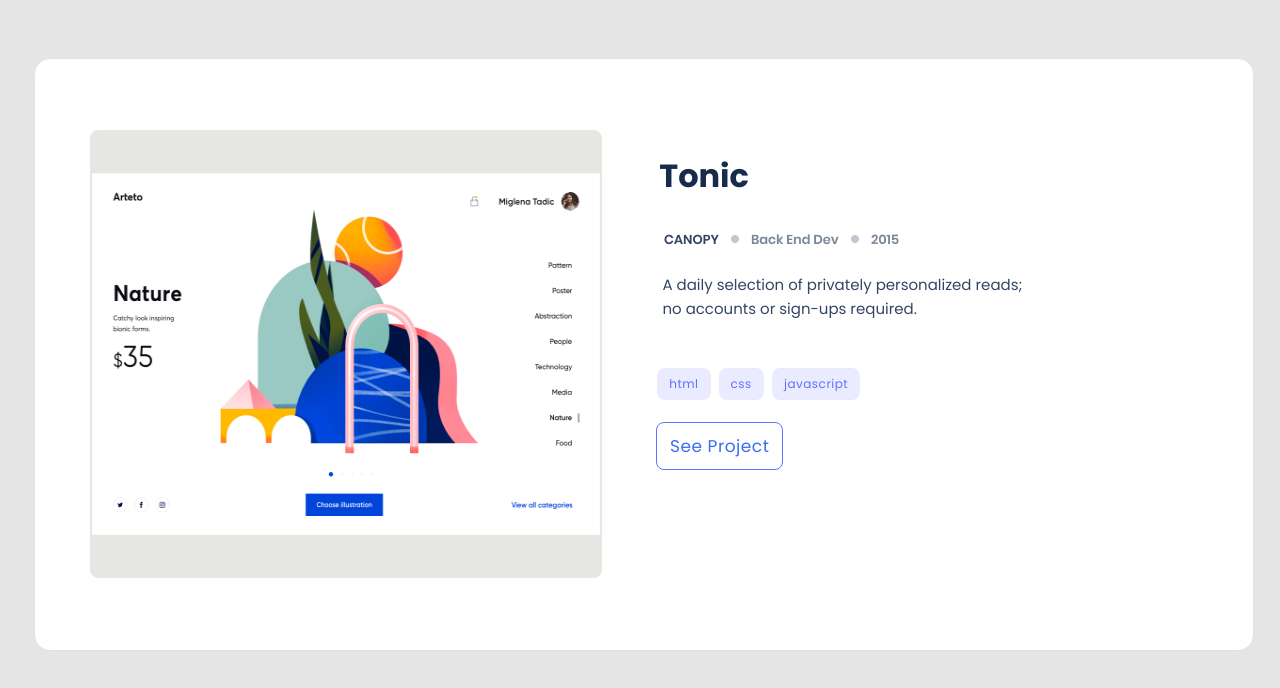
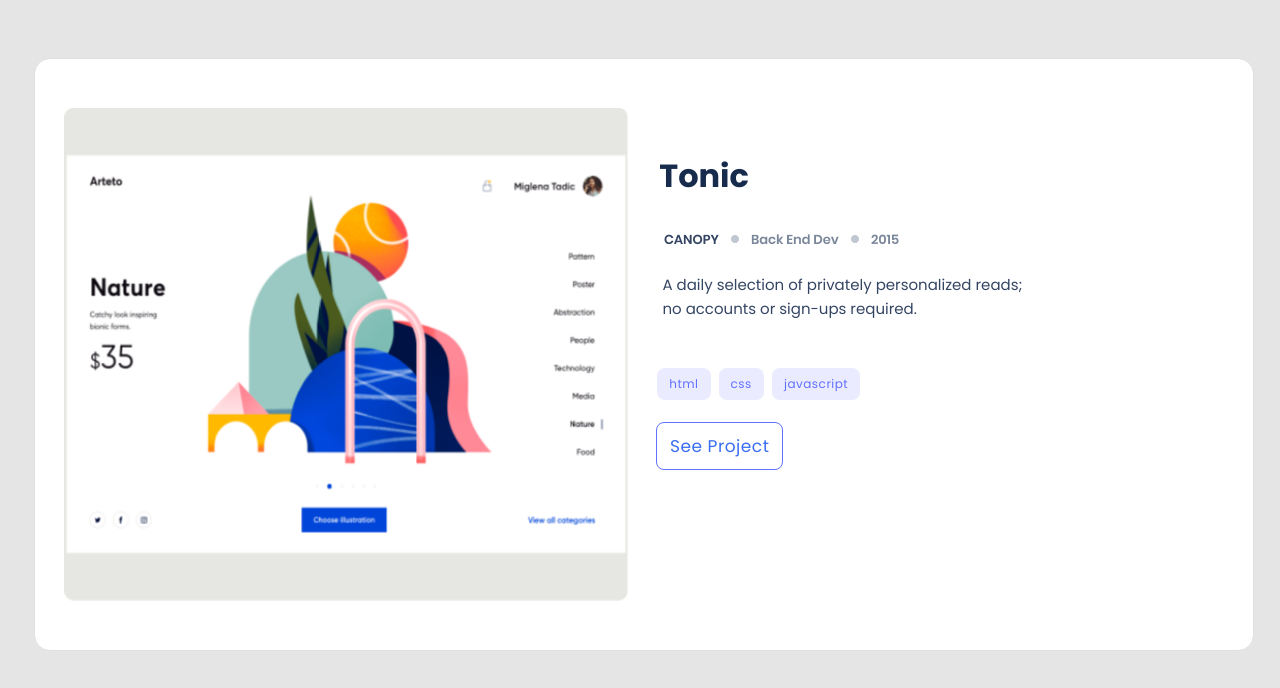
Before and after one commit to SiveMdluli/My-Portfolio, a website: page index.html in a window 1280 px wide. In both pictures the pointer is over the picture 346 px from the left and 1124 px from the top of the page. Shown: the part 770-1458 px from the top of the page. Drawn offline with Linux system fonts and the light colour scheme.

Commit message:
Animate images to increase size on hover

```diff
--- a/style.css
+++ b/style.css
@@ -818,10 +818,15 @@ input {
     margin-top: 100px;
     height: 60vh;
   }
-
+  /* The size of the project images increases slightly when you hover them */
   .project-img {
     width: 32rem;
     height: 28rem;
+    transition: transform 0.2s ease-out;
+  }
+
+  .project-img:hover {
+    transform: scale(1.1);
   }
 
   .wrap {
```
